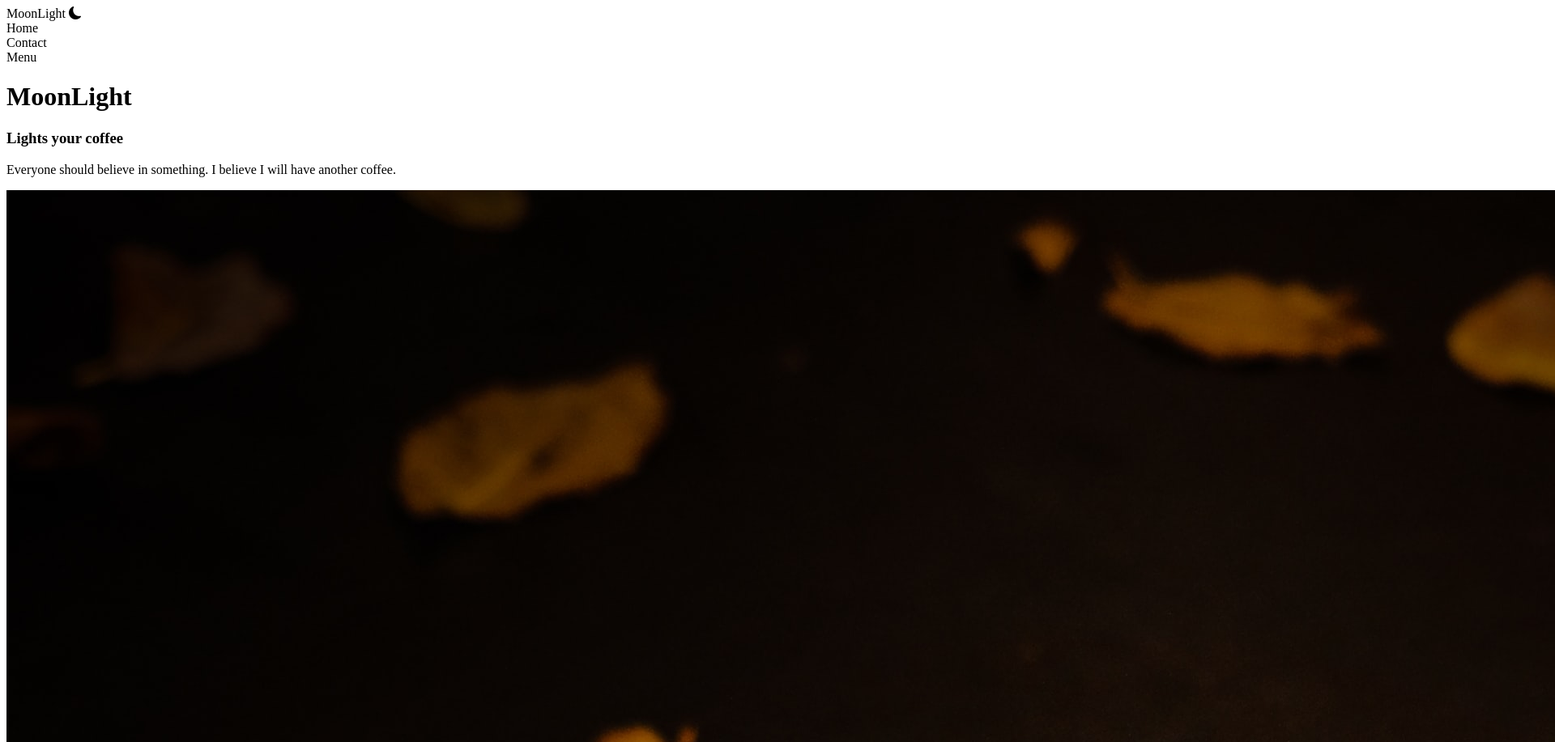
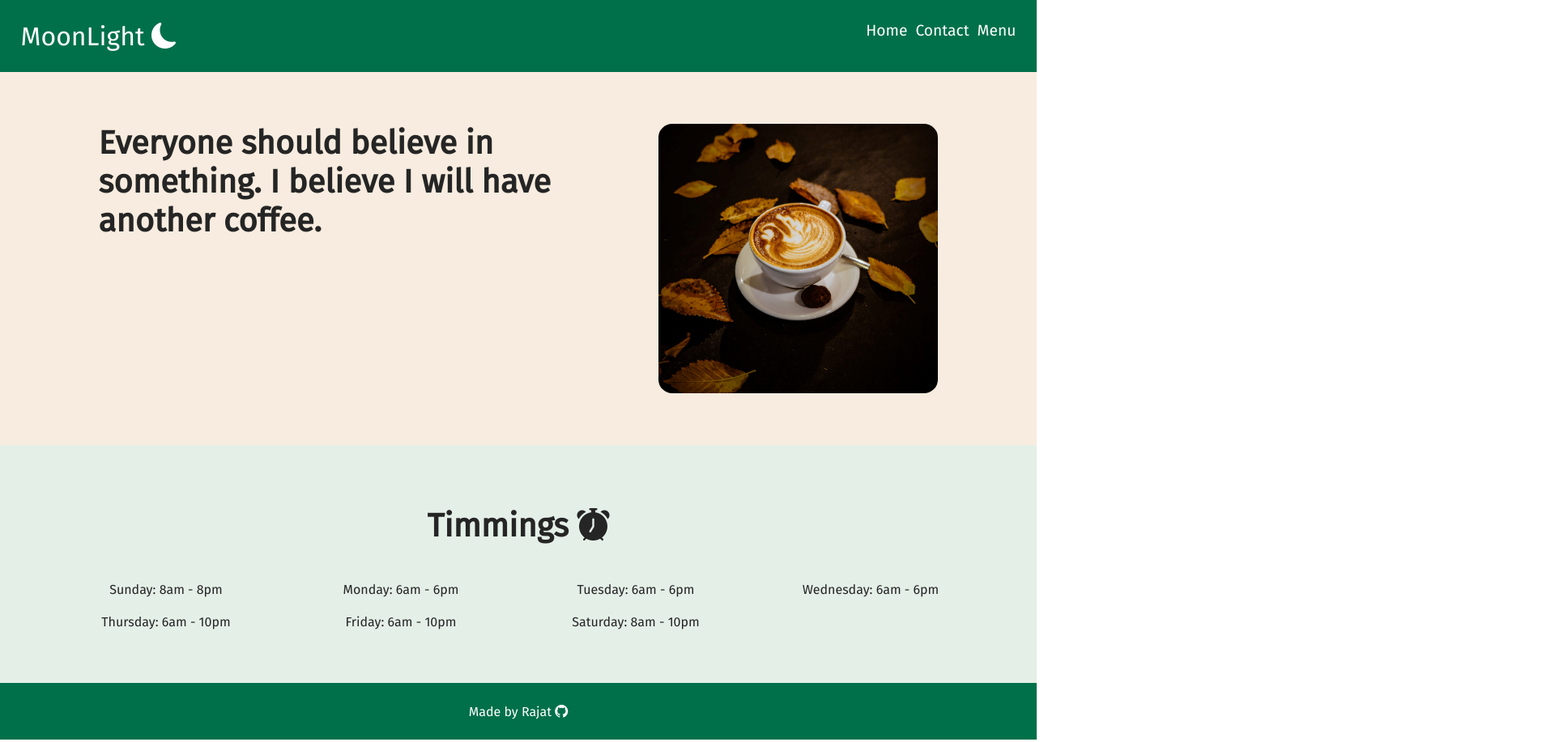
Before and after one commit to rajat4984/Moonlight-caffe, a website built with webpack: page dist/index.html in a window 1280 px wide. Shown: the top 917 px of the page at 81% size, 1920 px wide, since content can reach past the window. Built offline with nearby package versions, Linux system fonts and the light colour scheme.

Commit message:
style of home completed

```diff
--- a/src/index.js
+++ b/src/index.js
@@ -1 +1,3 @@
-console.log("hehllo")
+import homeFunction from "./pages/home.js"
+
+homeFunction()
--- /dev/null
+++ b/src/pages/home.js
@@ -0,0 +1,66 @@
+export default function homeFunction() {
+  const content = document.querySelector("#content")
+
+//   const navBar = document.createElement("div");
+//   const brand = document.createElement("div");
+//   const moonIcon = document.createElement("i")
+//   const tabs = document.createElement("div");
+//   const tabItem1= document.createElement("div");
+//   const tabItem2 = document.createElement("div");
+//   const tabItem3 = document.createElement("div");
+
+//   navBar.classList.add("navbar");
+//   brand.classList.add("brand")
+//   moonIcon.classList.add("bi","bi-moon-fill")
+//   tabs.classList.add("tabs")
+//   tabItem1.classList.add("tab-item")
+//   tabItem2.classList.add("tab-item")
+//   tabItem3.classList.add("tab-item")
+
+//   tabs.append(tabItem1,tabItem2,tabItem3)
+//   navBar.append(brand,tabs)
+//   content.appendChild(navBar)
+
+}
+
+{
+  /* <div class="navbar">
+<div class="brand">MoonLight <i class="bi bi-moon-fill"></i></div>
+<div class="tabs">
+  <div class="tab-item">Home</div>
+  <div class="tab-item">Contact</div>
+  <div class="tab-item">Menu</div>
+</div>
+</div>
+
+<div class="header">
+<h1>MoonLight</h1>
+<h3>Lights your coffee</h3>
+</div>
+
+<div class="slogan-section">
+<p class="slogan">
+  Everyone should believe in something. I believe I will have another
+  coffee.
+</p>
+<div class="coffee-image">
+  <img src="../src/omid-armin-1UKx5_hhFLA-unsplash.jpg" alt="" />
+</div>
+</div>
+
+<div class="timming-section">
+  <div class="timming-grid">
+      <div class="grid-item">Sunday: 8am - 8pm</div>
+      <div class="grid-item">Monday: 6am - 6pm</div>
+      <div class="grid-item">Tuesday: 6am - 6pm</div>
+      <div class="grid-item">Wednesday: 6am - 6pm</div>
+      <div class="grid-item">Thursday: 6am - 10pm</div>
+      <div class="grid-item">Friday: 6am - 10pm</div>
+      <div class="grid-item">Saturday: 8am - 10pm</div>
+  </div>
+</div>
+
+<div class="location-section">
+  124,New Delhi,India
+</div> */
+}
--- /dev/null
+++ b/src/styles/home.css
@@ -0,0 +1,126 @@
+:root {
+  --green: #00704a;
+  --white: #fff;
+  --beige: #f7ecdf;
+  --light-green: #e4efe7;
+  --light-black: #252525;
+}
+* {
+  padding: 0;
+  margin: 0;
+}
+body {
+  background-color: var(--white);
+  font-family: "Fira Sans", sans-serif;
+}
+
+img {
+  width: 30%;
+}
+
+a {
+  text-decoration: none;
+  color: var(--white);
+}
+
+/* ------------------------------------NAVBAR------------------------------------------ */
+
+.navbar {
+  background-color: var(--green);
+  padding: 2%;
+  display: flex;
+  justify-content: space-between;
+  color: var(--white);
+}
+
+.brand {
+  font-size: 2rem;
+}
+
+.tabs {
+  display: flex;
+  gap: 10px;
+  font-size: 1.2rem;
+}
+
+.tab-item,
+.brand,
+.grid-item {
+  cursor: pointer;
+  transition: 0.3s;
+}
+
+.tab-item:hover,
+.brand:hover {
+  color: rgb(211, 205, 205);
+}
+
+/* --------------------HEADER-------------------------------- */
+
+.slogan-section {
+  padding: 5%;
+  background-color: var(--beige);
+  display: flex;
+  justify-content: space-around;
+}
+
+.slogan {
+  font-size: 2.5rem;
+  color: var(--light-black);
+  font-weight: bold;
+  width: 50%;
+}
+
+.coffee-img {
+  border-radius: 5%;
+}
+
+/* -----------------------------TIMING SECTION---------------------------------- */
+
+.timing-section {
+  padding: 5%;
+  background-color: var(--light-green);
+  color: var(--light-black);
+}
+
+.timing-heading {
+  align-items: center;
+  text-align: center;
+  padding: 1% 0 3% 0;
+  font-size: 2.5rem;
+}
+
+.timing-grid {
+  display: grid;
+  grid-template-columns: repeat(4, 1fr);
+  grid-gap: 0.5em;
+  justify-items: center;
+  grid-auto-rows: 2em;
+}
+
+.grid-item {
+  transition: 0.3s;
+  cursor: pointer;
+  padding: 0.7em;
+  border-radius: 5px;
+}
+
+.grid-item:hover {
+  background-color: var(--green);
+  color: var(--white);
+}
+
+/* ----------------------------FOOTER--------------------------- */
+
+.footer {
+  padding: 2%;
+  text-align: center;
+  background-color: var(--green);
+  color: var(--white);
+}
+
+
+
+
+
+/* ----------------MEDIA QUERIES-------------------------------- */
```
Also changed, not shown: dist/index.html, dist/main.js, src/assets/omid-armin-1UKx5_hhFLA-unsplash.jpg (added), src/omid-armin-1UKx5_hhFLA-unsplash.jpg (deleted).
